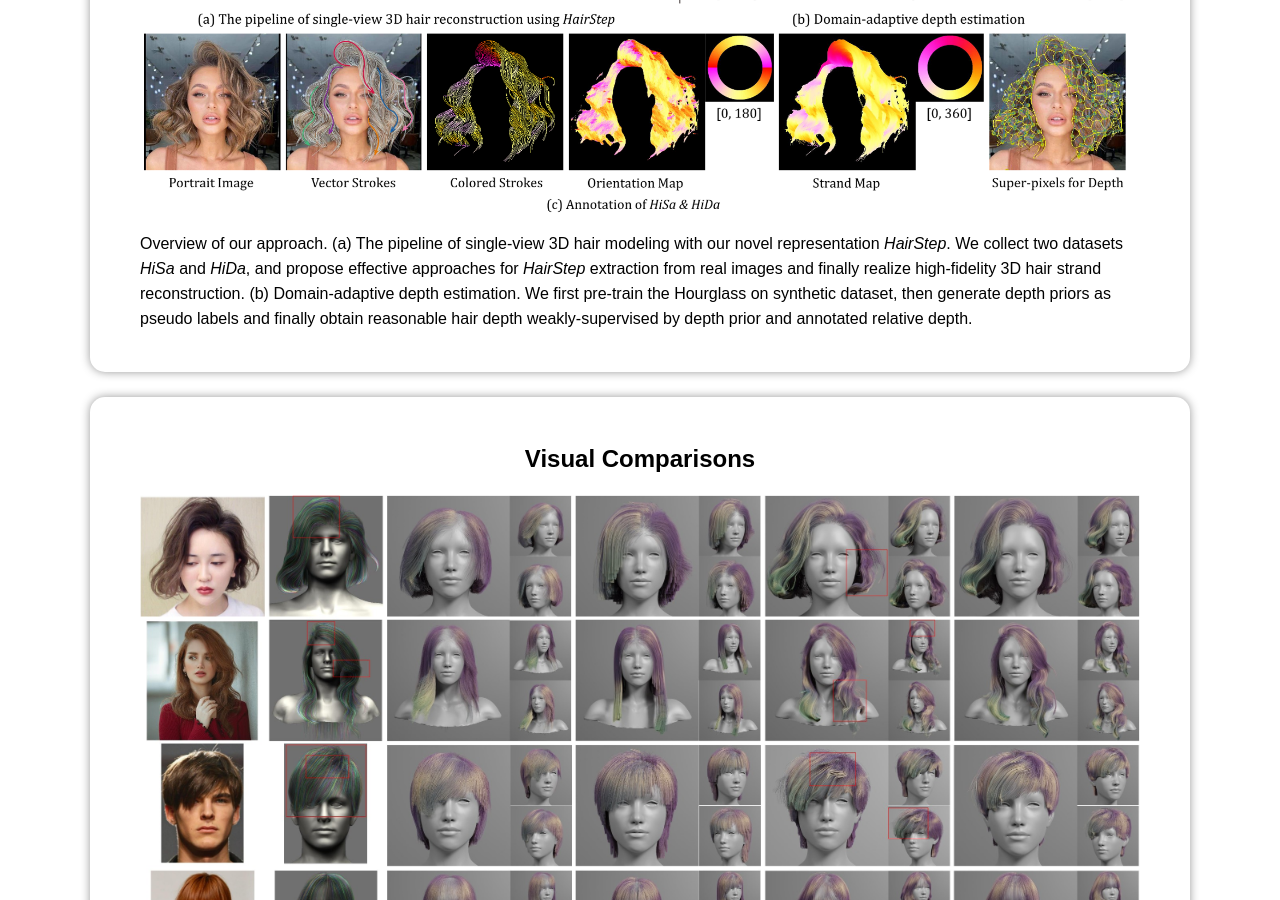
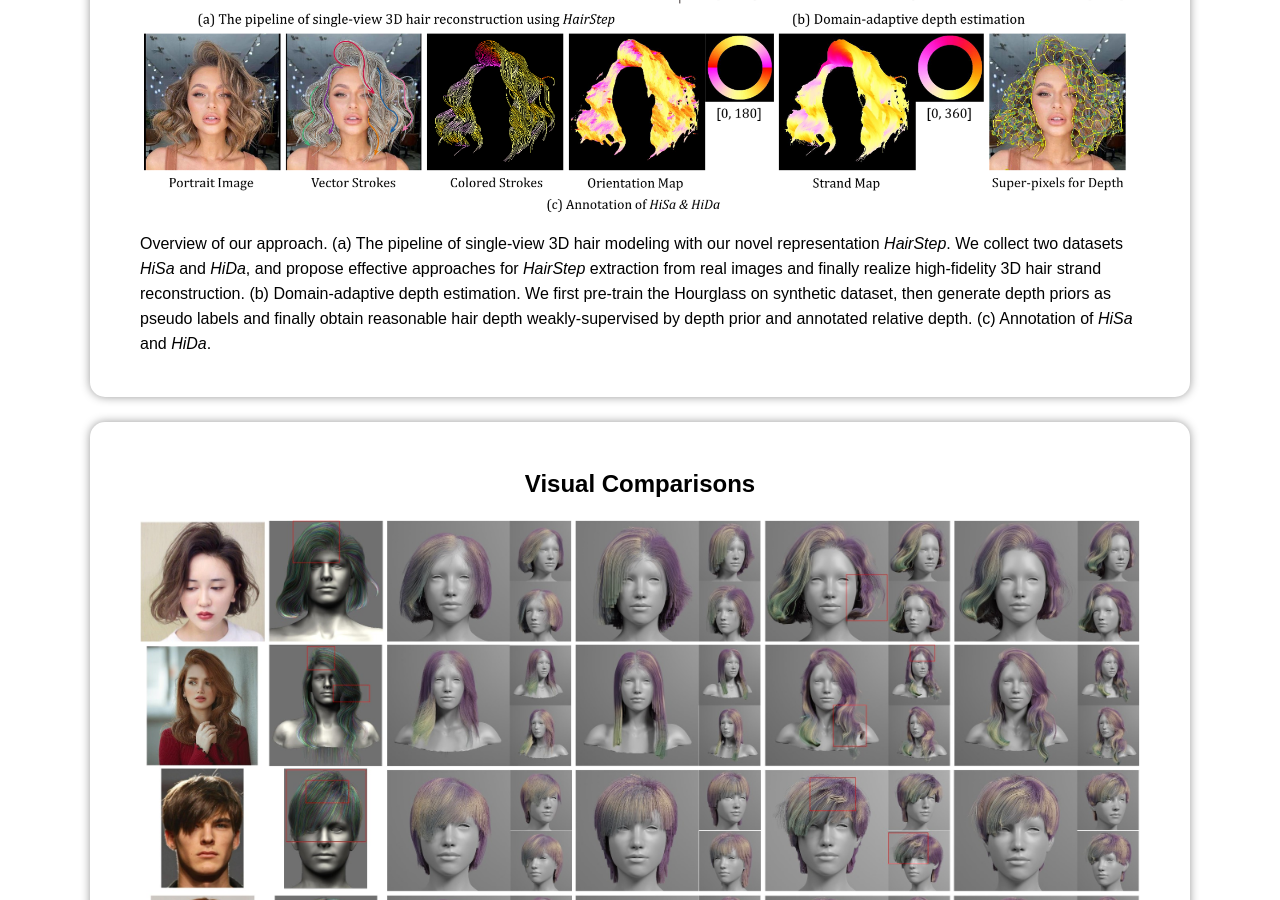
Before and after one commit to PAULYZHENG/paulyzheng.github.io, a Jekyll site: the page research/hairstep/index.html, which Jekyll copies as it is, in a window 1280 px wide and 900 px high, scrolled down 2041 px. Built offline with Jekyll 4.4.1, drawn with Linux system fonts in a browser that asks for light colours; nearby versions of some CDN libraries; library files that are not in the unit come from our copies.

Commit message:
Update index.html

```diff
--- a/research/hairstep/index.html
+++ b/research/hairstep/index.html
@@ -273,6 +273,7 @@
 			(b) Domain-adaptive depth estimation.
 			We first pre-train the Hourglass on synthetic dataset,
 			then generate depth priors as pseudo labels and finally obtain reasonable hair depth weakly-supervised by depth prior and annotated relative depth.
+			(c) Annotation of <I>HiSa</I> and <I>HiDa</I>.
                 </p>
     </div>
     <div class="content" id="comparison">
```
